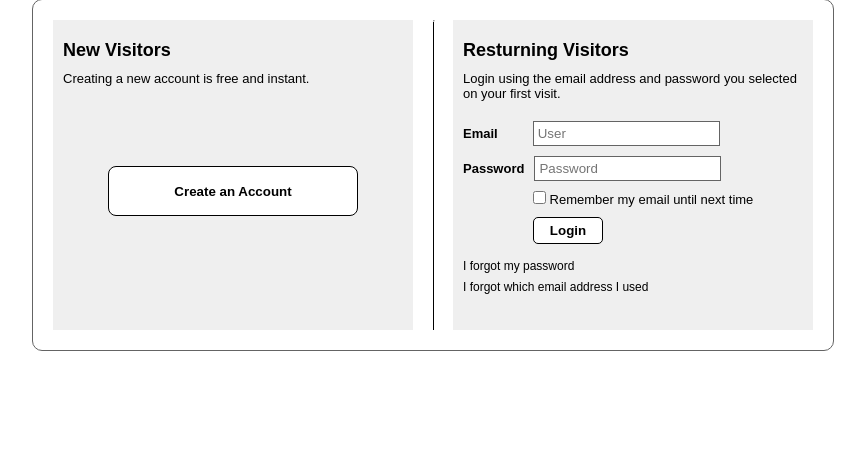
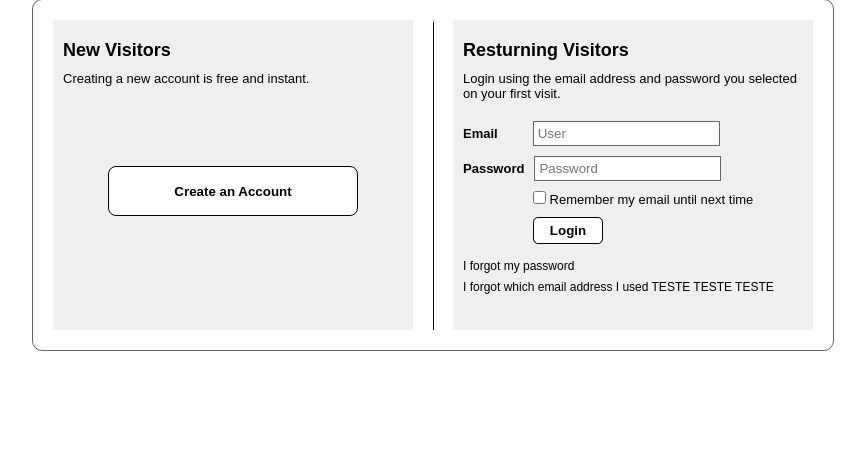
Before and after one commit to plannerbr/lessonlogin, a PHP site: page /index.php in a window 1280 px wide. Shown: the part 121-593 px from the top of the page, without its empty margins (207-1072 px from the left). Run offline with PHP 8.4, Linux system fonts and the light colour scheme.

Commit message:
relembrando

```diff
--- a/index.php
+++ b/index.php
@@ -86,7 +86,7 @@ session_start();
 			    <!-- Link forgot senha/email -->
 			    <p>
 			        <a href="lembrar.php" class="link-forgot">I forgot my password</a><br>
-			        <a href="#" class="link-forgot">I forgot which email address I used</a>
+			        <a href="#" class="link-forgot">I forgot which email address I used TESTE TESTE TESTE</a>
 			    </p>
 		    </div>
 		</div>
```
